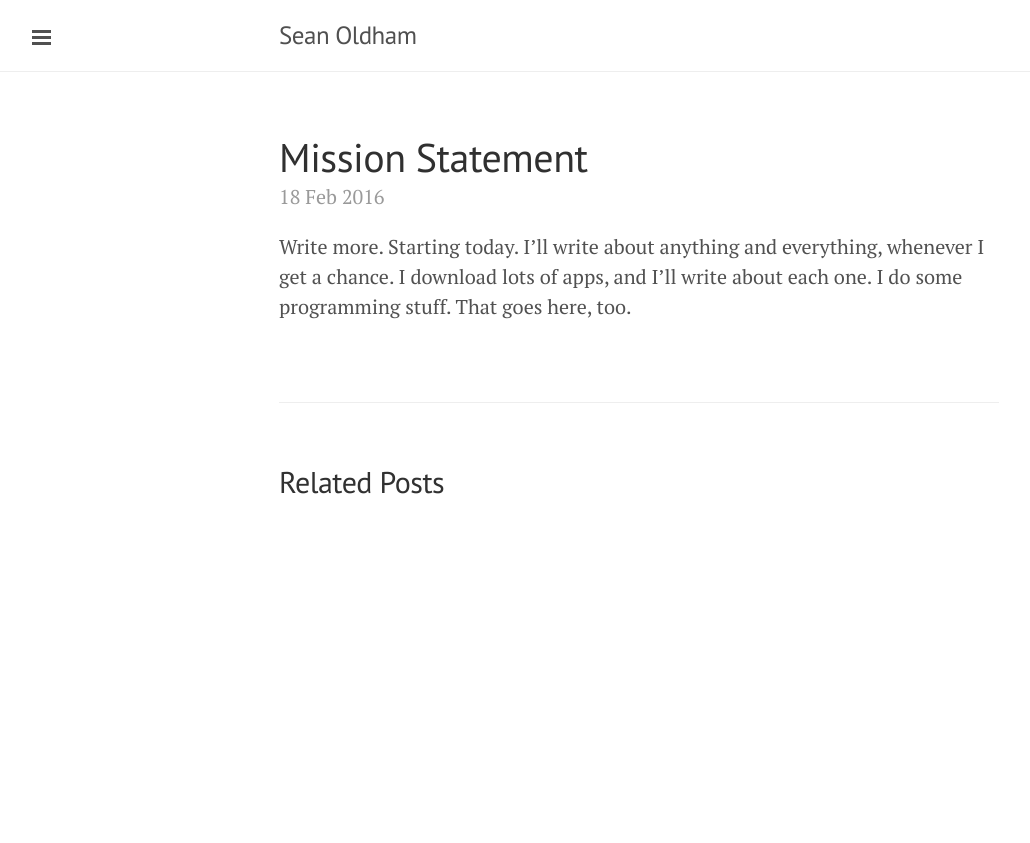
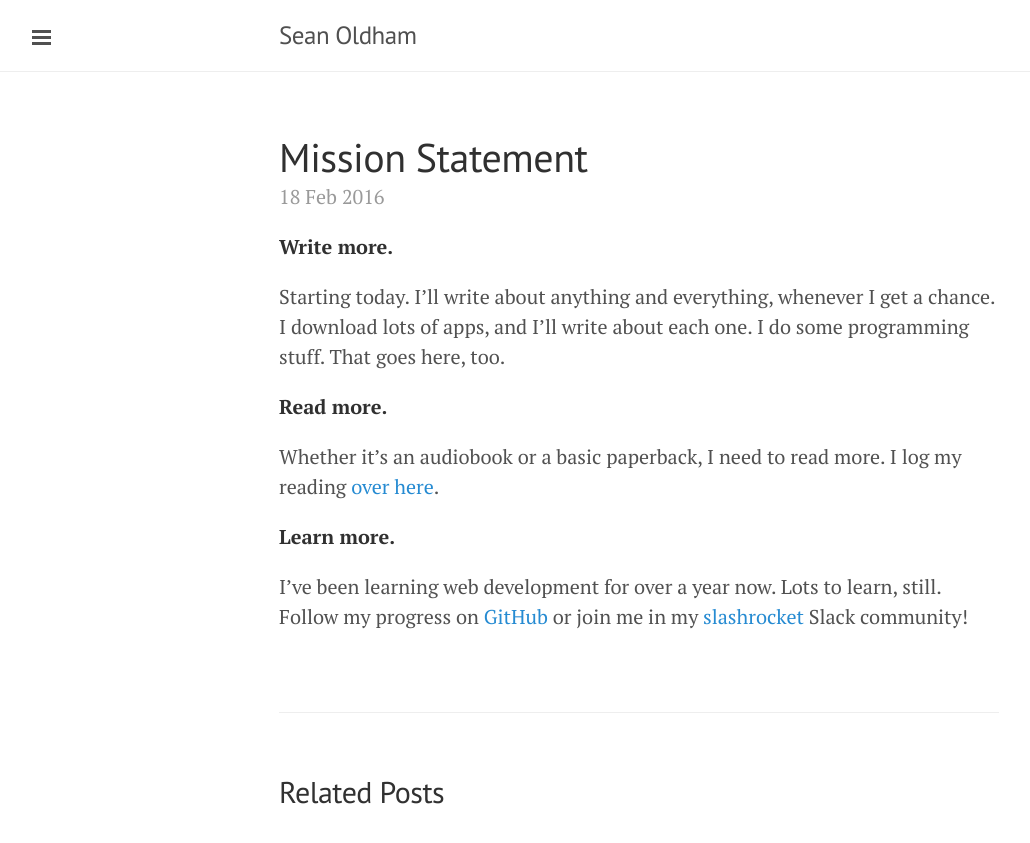
Before and after one commit to seanoldham/seanosaur.github.io, a Jekyll site: the page built from _posts/2016-02-18-mission-statement.markdown, in a window 1280 px wide. Shown: the top 843 px of the page, without its empty margins (1-1031 px from the left). Built offline with Jekyll 4.4.1, drawn with Linux system fonts in a browser that asks for light colours.

Commit message:
Post update: Mission Statement

```diff
--- a/_posts/2016-02-18-mission-statement.markdown
+++ b/_posts/2016-02-18-mission-statement.markdown
@@ -4,4 +4,14 @@ title: Mission Statement
 layout: post
 tags: [meta]
 ---
-Write more. Starting today. I'll write about anything and everything, whenever I get a chance. I download lots of apps, and I'll write about each one. I do some programming stuff. That goes here, too.
+**Write more.**
+
+Starting today. I'll write about anything and everything, whenever I get a chance. I download lots of apps, and I'll write about each one. I do some programming stuff. That goes here, too.
+
+**Read more.**
+
+Whether it's an audiobook or a basic paperback, I need to read more. I log my reading [over here](read.seanosaur.com).
+
+**Learn more.**
+
+I've been learning web development for over a year now. Lots to learn, still. Follow my progress on [GitHub](github.com/seanosaur) or join me in my [slashrocket](slashrocket.io) Slack community!
```
